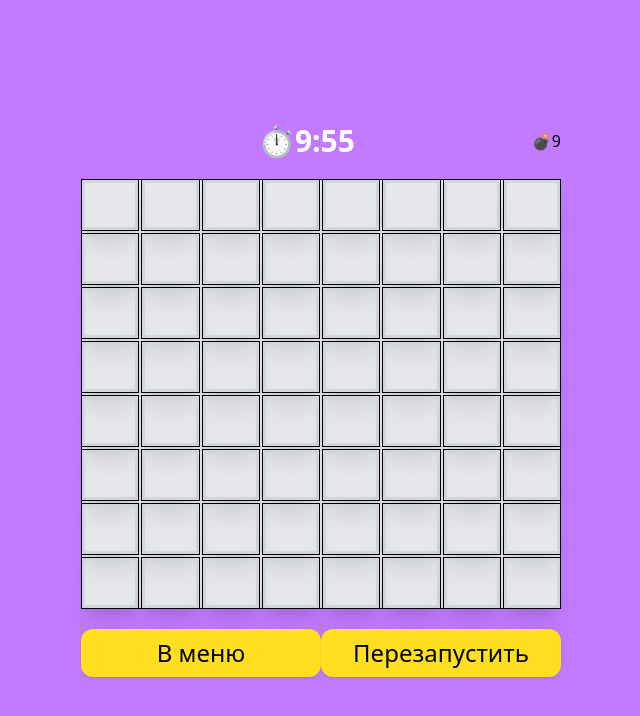
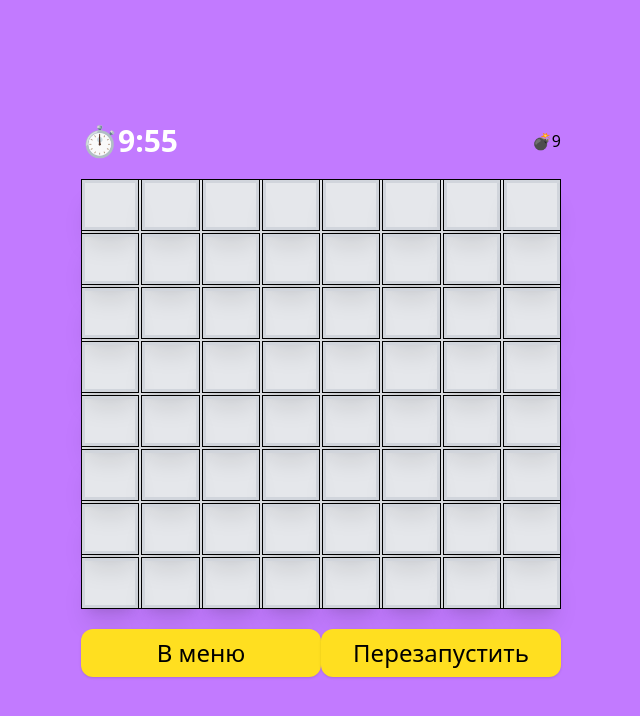
Before and after one commit to Nexxxit/Minesweeper, a React (Vite) app: page /game in a window 1280 px wide. Shown: the top 716 px of the page, without its empty margins (319-959 px from the left). Built offline with nearby package versions, Linux system fonts and the light colour scheme.

Commit message:
feat: add stop timer if gameover

```diff
--- a/src/components/game/Game.tsx
+++ b/src/components/game/Game.tsx
@@ -222,6 +222,8 @@ export default function Game() {
     }
   };
 
+
+
   useEffect(() => {
     checkWinOrLose();
   }, [openedCell, cellData]);
@@ -229,7 +231,7 @@ export default function Game() {
   return (
     <div className="flex flex-col gap-5 relative">
       <div className="flex items-center justify-between">
-        <Timer initialTime={roundTime} onTimeEnd={timeEnd} />
+        <Timer initialTime={roundTime} onTimeEnd={timeEnd} gameOver={isGameOver} />
         <BombCounter
           bombCount={getAllBombs().length}
           flagsSet={getAllFlags().length}
--- a/src/components/timer/Timer.tsx
+++ b/src/components/timer/Timer.tsx
@@ -2,10 +2,11 @@ import { useEffect, useState } from "react";
 
 interface TimeProps {
   initialTime: string;
+  gameOver: boolean;
   onTimeEnd: () => void;
 }
 
-export default function Timer({ initialTime, onTimeEnd }: TimeProps) {
+export default function Timer({ initialTime, onTimeEnd, gameOver }: TimeProps) {
   const parseTime = (timeString: string): number => {
     const parts = timeString.split(":").map(Number);
 
@@ -42,6 +43,7 @@ export default function Timer({ initialTime, onTimeEnd }: TimeProps) {
   useEffect(() => {
     const interval = setInterval(() => {
       setTimeLeft((prev) => {
+        if(gameOver) return prev;
         if(prev <= 0){
             onTimeEnd();
             return 0;
@@ -53,5 +55,5 @@ export default function Timer({ initialTime, onTimeEnd }: TimeProps) {
     return () => clearInterval(interval);
   }, [onTimeEnd]);
 
-  return <div className="text-white mx-auto font-bold text-3xl">⏱️{formatTime(timeLeft)}</div>;
+  return <div className="text-white font-bold text-3xl">⏱️{formatTime(timeLeft)}</div>;
 }
```
